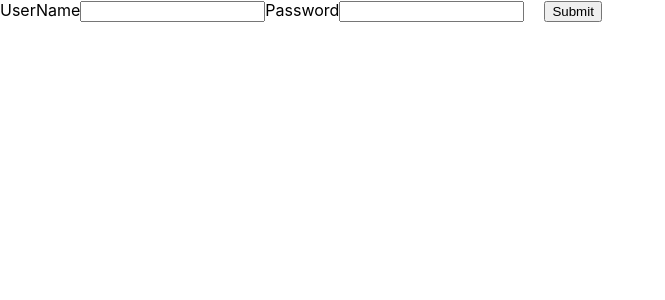
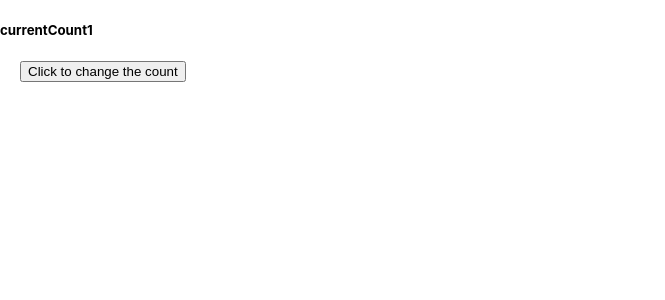
Before and after one commit to Bhagya956/ReactApp, a React (Create React App) app: page / in a window 1280 px wide. Shown: the top 300 px of the page, without its empty margins (0-665 px from the left). Built offline with nearby package versions, Linux system fonts and the light colour scheme.

Commit message:
added files about the useEffect examples

```diff
--- a/src/App.js
+++ b/src/App.js
@@ -22,6 +22,8 @@ import UseStateEx3 from './functional-components/Hooks/useStateEx3';
 import UncontrolledInput from './functional-components/forms/uncontrolled';
 import ControlledComponent from './functional-components/forms/controlled';
 import ControlledComponent2 from './functional-components/forms/controlled2';
+import UseEffectEx1 from './functional-components/Hooks/useEffectEx1';
+import UseEffectDom from './functional-components/Hooks/useEffectDomEx2';
 
 
 
@@ -76,7 +78,14 @@ function App() {
       {/* <UncontrolledInput/> */}
 
       {/* <ControlledComponent/> */}
-      <ControlledComponent2/>
+     {/* <ControlledComponent2/> */}
+
+
+     {/* <UseEffectEx1/> */}
+
+     <UseEffectDom/>
+
+
 
 
 
--- /dev/null
+++ b/src/functional-components/Hooks/useEffectDomEx2.js
@@ -0,0 +1,26 @@
+import { useState } from "react"
+import { useEffect } from "react"
+
+const UseEffectDom=()=>{
+
+    const [count,setCount]=useState(1)
+
+    useEffect(()=>{
+        document.title=`Count ${count}`
+    },[count])
+
+    const incrementHandler=()=>{
+        setCount(count+1)
+    }
+
+
+
+    return(
+        <>
+        <h5>currentCount{count}</h5>
+        <button onClick={incrementHandler}>Click to change the count</button>
+        </>
+    )
+
+}
+export default UseEffectDom;
--- /dev/null
+++ b/src/functional-components/Hooks/useEffectEx1.js
@@ -0,0 +1,61 @@
+import axios from "axios";
+import { useEffect } from "react";
+import { useState } from "react";
+
+
+
+const UseEffectEx1=()=>{
+    const[productListing,setProductListind]=useState([])
+    const[count,setCount]=useState(1)
+    const[age,setAge]=useState(1)
+
+
+    useEffect(()=>{
+        console.log("useEffect rendering")
+        fetchProducts()
+
+    },[count,age])
+
+    useEffect(()=>{
+        eachProductFetch()
+    },[count])
+
+    const eachProductFetch=async()=>{
+        const response=await axios.get(`https://dummyjson.com/products/${count}`)
+        console.log(response)
+
+    }
+
+
+
+
+
+
+
+    const fetchProducts=async()=>{
+       const response = await axios.get("https://dummyjson.com/products")
+      // console.log(response)
+       setProductListind(response.data.products)
+     // console.log(response)
+    }
+
+    const incrementHandler=()=>{
+        setCount(count+1)
+    }
+
+    const incrementAge=()=>{
+        setAge(age+1)
+    }
+
+
+    return(
+        <>
+        <h5>Current Count{count}</h5>
+        <button onClick={incrementHandler}>click to change the count</button>
+
+        <h5>`Current Age ${age}`</h5>
+        <button onClick={incrementAge}>click to change the Age</button>
+        </>
+    )
+}
+export default UseEffectEx1;
```
Also changed, not shown: src/functional-components/forms/controlled2.js (+19 -0 lines).
